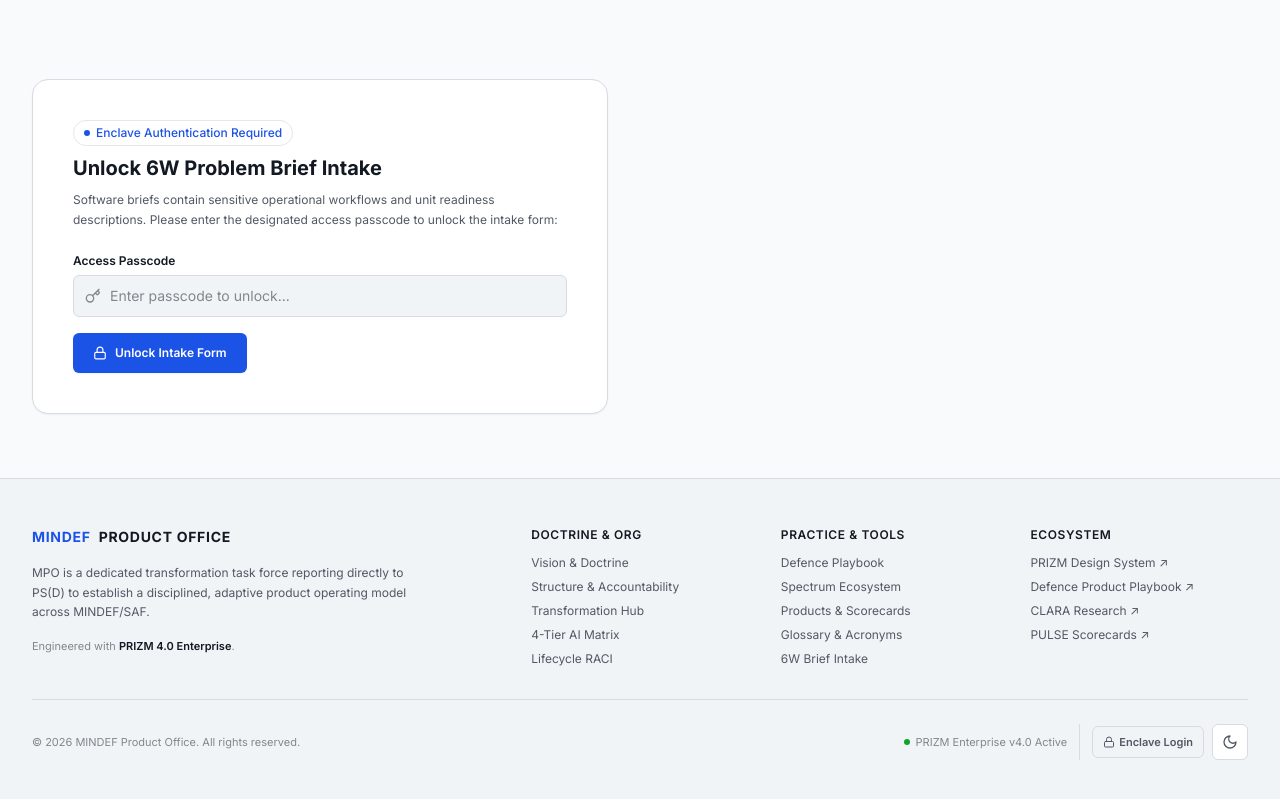
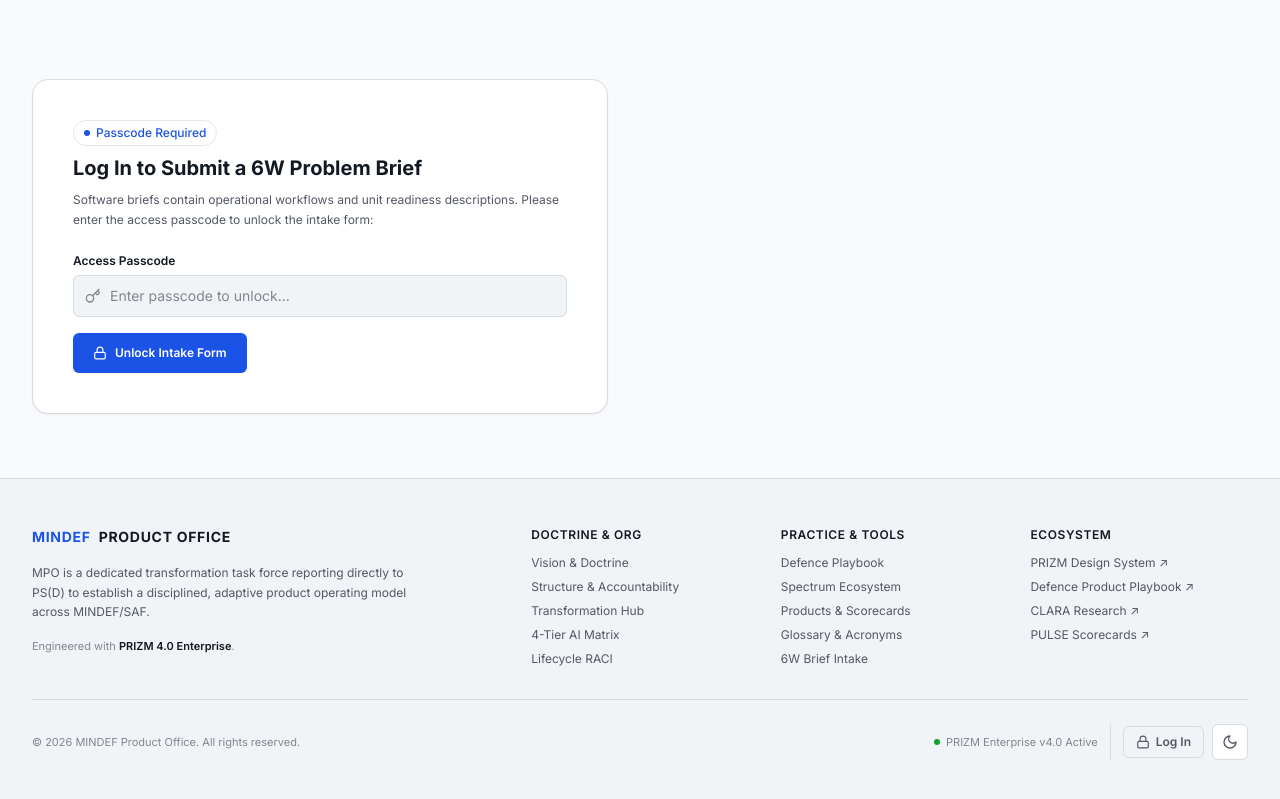
Before and after one commit to unluckyxiii/mpo, a Next.js app: page /funding-support in a window 1280 px wide. Shown: the part 1199-1998 px from the top of the page. Built offline with nearby package versions, Linux system fonts and the light colour scheme; no server answers.

Commit message:
style: simplify auth terminology to Log In and Logged In, align controls together in menu

```diff
--- a/src/app/login/page.tsx
+++ b/src/app/login/page.tsx
@@ -46,14 +46,14 @@ function LoginFormContent() {
       <div className="space-y-2 text-left">
         <div className="flex items-center gap-2">
           <PrizmBadge variant="accent" showPip>
-            Internal Enclave Access
+            Portal Access
           </PrizmBadge>
         </div>
         <h1 className="text-2xl font-bold text-fg">
-          MINDEF Portal Authentication
+          MINDEF Portal Login
         </h1>
         <p className="text-xs text-fg-muted leading-relaxed">
-          Enter the designated access passcode to access gated problem intake, live report cards, and internal policy waiver logs.
+          Enter the access passcode to unlock problem brief submissions, live report cards, and internal policy waiver logs.
         </p>
       </div>
 
@@ -88,7 +88,7 @@ function LoginFormContent() {
           disabled={loading}
           className="w-full inline-flex h-10 items-center justify-center gap-2 rounded-md bg-accent px-4 text-xs font-semibold text-accent-fg shadow-sm hover:bg-accent-hover focus-visible:outline-2 focus-visible:outline-accent disabled:opacity-50 transition-all"
         >
-          <span>{loading ? "Verifying Passcode..." : "Authenticate & Continue"}</span>
+          <span>{loading ? "Verifying..." : "Log In"}</span>
           <ArrowRight className="h-3.5 w-3.5" />
         </button>
       </form>
--- a/src/components/auth/AuthStatusButton.tsx
+++ b/src/components/auth/AuthStatusButton.tsx
@@ -28,19 +28,19 @@ export function AuthStatusButton() {
 
   if (authenticated) {
     return (
-      <div className="flex items-center gap-1">
-        <span className="hidden sm:inline-flex items-center gap-1 rounded-full border border-success/30 bg-success/10 px-2 py-0.5 font-mono text-[10px] font-semibold text-success">
+      <div className="flex items-center gap-1.5">
+        <span className="inline-flex items-center gap-1 rounded-full border border-success/30 bg-success/10 px-2.5 py-1 text-xs font-medium text-success">
           <span className="h-1.5 w-1.5 rounded-full bg-success shrink-0" />
-          Enclave Active
+          Logged In
         </span>
         <button
           type="button"
           onClick={handleLogout}
-          title="Sign out of enclave session"
-          className="inline-flex h-8 items-center gap-1 rounded-md border border-border bg-bg-subtle px-2 text-[11px] font-medium text-fg-muted hover:bg-bg-muted hover:text-fg transition-colors"
+          title="Sign out"
+          className="inline-flex h-8 items-center gap-1 rounded-md border border-border bg-bg-subtle px-2.5 text-xs font-medium text-fg-muted hover:bg-bg-muted hover:text-fg transition-colors"
         >
           <LogOut className="h-3 w-3" />
-          <span className="hidden sm:inline">Logout</span>
+          <span>Log Out</span>
         </button>
       </div>
     );
@@ -49,11 +49,11 @@ export function AuthStatusButton() {
   return (
     <Link
       href="/login"
-      title="Unlock internal tools & brief intake"
-      className="inline-flex h-8 items-center gap-1 rounded-md border border-border bg-bg-subtle px-2.5 text-[11px] font-semibold text-fg-muted hover:border-accent hover:bg-surface hover:text-accent transition-colors"
+      title="Log In to access problem brief intake"
+      className="inline-flex h-8 items-center gap-1.5 rounded-md border border-border bg-bg-subtle px-3 text-xs font-semibold text-fg-muted hover:border-accent hover:bg-surface hover:text-accent transition-colors"
     >
-      <Lock className="h-3 w-3" />
-      <span className="hidden sm:inline">Enclave Login</span>
+      <Lock className="h-3.5 w-3.5" />
+      <span>Log In</span>
     </Link>
   );
 }
--- a/src/components/funding/IntakeForm.tsx
+++ b/src/components/funding/IntakeForm.tsx
@@ -90,14 +90,14 @@ export function IntakeForm() {
         <div className="space-y-2 text-left">
           <div className="flex items-center gap-2">
             <PrizmBadge variant="accent" showPip>
-              Enclave Authentication Required
+              Passcode Required
             </PrizmBadge>
           </div>
           <h3 className="text-xl font-bold text-fg">
-            Unlock 6W Problem Brief Intake
+            Log In to Submit a 6W Problem Brief
           </h3>
           <p className="text-xs text-fg-muted leading-relaxed">
-            Software briefs contain sensitive operational workflows and unit readiness descriptions. Please enter the designated access passcode to unlock the intake form:
+            Software briefs contain operational workflows and unit readiness descriptions. Please enter the access passcode to unlock the intake form:
           </p>
         </div>
 
--- a/src/components/layout/Header.tsx
+++ b/src/components/layout/Header.tsx
@@ -116,15 +116,10 @@ export function Header() {
             })}
           </nav>
 
-          {/* Bottom of the Main Menu: Login Button & Theme Switch */}
-          <div className="mt-4 pt-4 border-t border-border flex items-center justify-between">
-            <div className="flex items-center gap-2">
-              <AuthStatusButton />
-            </div>
-            <div className="flex items-center gap-2">
-              <span className="text-xs text-fg-subtle">Theme</span>
-              <ThemeToggle />
-            </div>
+          {/* Bottom of the Main Menu: Login Button & Theme Switch together */}
+          <div className="mt-4 pt-4 border-t border-border flex items-center gap-3 justify-start">
+            <AuthStatusButton />
+            <ThemeToggle />
           </div>
         </div>
       )}
```
